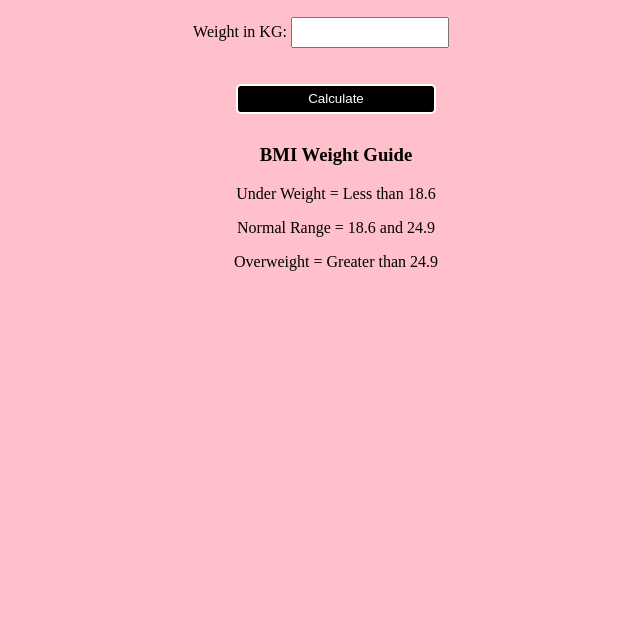
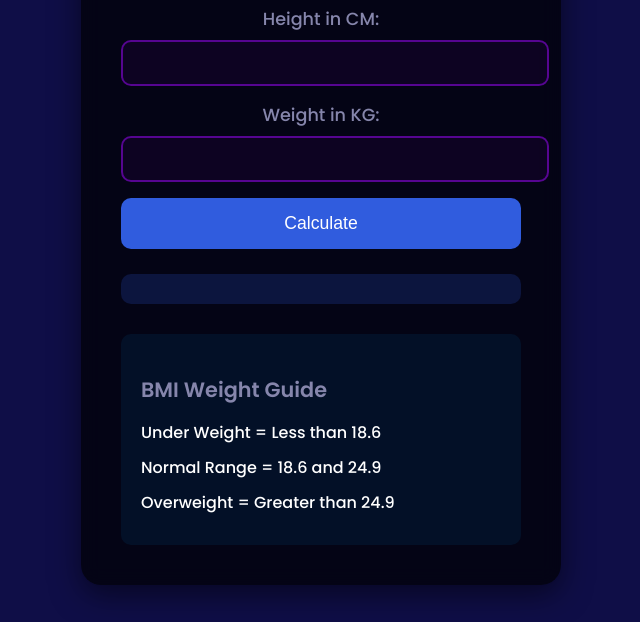
Before and after one commit to aman-jain23/BMI-Calculator, a plain HTML site: page index.html in a window 1280 px wide. Shown: the part 178-800 px from the top of the page, without its empty margins (319-959 px from the left). Drawn offline with Linux system fonts and the light colour scheme.

Commit message:
Update index.css

```diff
--- a/index.css
+++ b/index.css
@@ -1,42 +1,138 @@
-body{
-    background-color: pink;
-}
-.container{
-    padding: 30px;
-    text-align: center;
+/* Import Poppins font from Google Fonts */
+@import url('https://fonts.googleapis.com/css2?family=Poppins:wght@400;500;600&display=swap');
+
+body {
+    /* background: linear-gradient(135deg, #000080, #003153);
+     */
+     background-color: #0f0e47;
+    font-family: 'Poppins', sans-serif;
+    display: flex;
+    justify-content: center;
+    align-items: center;
+    height: 100vh;
+    margin: 0;
+    color: #fff;
 }
 
-#height, #weight{
-    height: 25px;
-    width: 150px;
-    margin-top: 10px;
+.container {
+    background: rgba(0, 0, 0, 0.7);
+    padding: 40px;
+    border-radius: 20px;
+    box-shadow: 0 10px 30px rgba(0, 0, 0, 0.5);
+    text-align: center;
+    max-width: 400px;
+    width: 100%;
+    backdrop-filter: blur(10px);
+    transition: transform 0.3s ease, box-shadow 0.3s ease;
 }
 
-#weight-guide{
-    margin-left: 30px;
-    margin-top: 30px;
+.container:hover {
+    transform: translateY(-5px);
+    box-shadow: 0 15px 40px rgba(0, 0, 0, 0.7);
 }
 
-#results{
-    margin-left: 30px;
-    margin-top: 30px;
-    font-size: 30px;
-    color: black;
+h1 {
+    color: #8686ac;
+    margin-bottom: 20px;
+    font-size: 2.5rem;
+    font-weight: 600;
+    text-shadow: 2px 2px 4px rgba(0, 0, 0, 0.3);
 }
 
-button{
-    width: 200px;
-    height: 30px;
-    margin-top: 20px;
-    margin-left: 30px;
-    background-color: black;
-    color: white;
-    border: 2px solid white;
-    border-radius: 5px;
-    text-decoration: none;
+.input-group {
+    margin-bottom: 25px;
+    text-align: left;
 }
 
-h1{
-    padding-left: 10px;
-    padding-top: 10px;
+label {
+    display: block;
+    margin-bottom: 8px;
+    color: #8686ac;
+    font-weight: 500;
+    font-size: 1.1rem;
 }
+
+input {
+    width: 100%;
+    padding: 12px;
+    border: 2px solid #560591;
+    border-radius: 10px;
+    font-size: 1rem;
+    background: rgba(86, 5, 145, 0.1);
+    color: #fff;
+    transition: border-color 0.3s ease, box-shadow 0.3s ease;
+}
+
+input:focus {
+    border-color: #305CDE;
+    outline: none;
+    box-shadow: 0 0 10px rgba(48, 92, 222, 0.5);
+}
+
+button {
+    width: 100%;
+    padding: 15px;
+    background-color: #305CDE;
+    color: white;
+    border: none;
+    border-radius: 10px;
+    font-size: 1.1rem;
+    font-weight: 500;
+    cursor: pointer;
+    transition: background-color 0.3s ease, transform 0.3s ease;
+}
+
+button:hover {
+    background-color: #560591;
+    transform: translateY(-3px);
+}
+
+#results {
+    margin-top: 25px;
+    font-size: 1.5rem;
+    color: #fff;
+    font-weight: 600;
+    padding: 15px;
+    background: rgba(48, 92, 222, 0.2);
+    border-radius: 10px;
+    transition: opacity 0.3s ease;
+}
+
+#weight-guide {
+    margin-top: 30px;
+    text-align: left;
+    background: rgba(0, 49, 83, 0.3);
+    padding: 20px;
+    border-radius: 10px;
+}
+
+#weight-guide h3 {
+    color: #8686ac;
+    margin-bottom: 15px;
+    font-size: 1.3rem;
+    font-weight: 600;
+}
+
+#weight-guide p {
+    margin: 10px 0;
+    color: #fff;
+    font-size: 1rem;
+    transition: color 0.3s ease;
+}
+
+.under-weight, .normal-weight, .over-weight {
+    font-weight: 500;
+}
+
+/* Highlight colors for weight guide */
+.under-weight {
+    color: #FF6B6B;
+}
+
+.normal-weight {
+    color: #4CAF50;
+}
+
+.over-weight {
+    color: #FF6B6B;
+}
```
